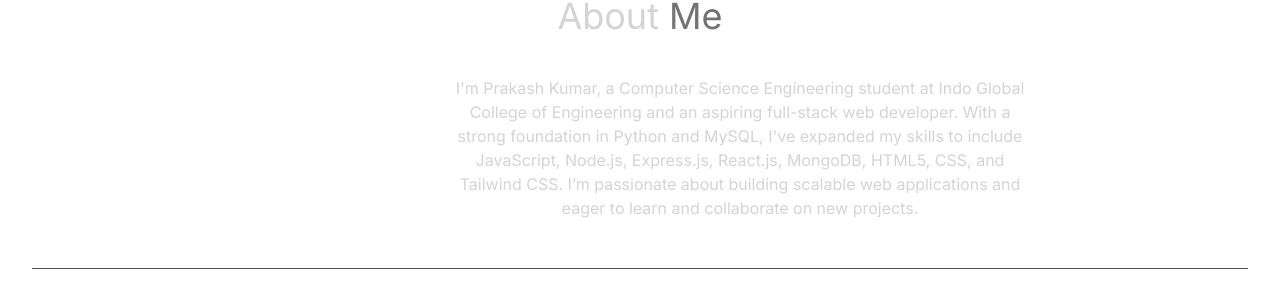
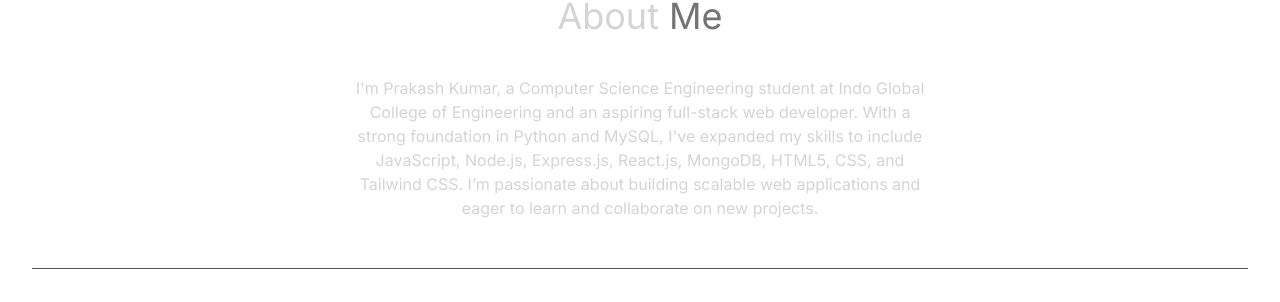
Before and after one commit to spam-prakash/portfolio, a React (Vite) app: page / in a window 1280 px wide. Shown: the part 821-1123 px from the top of the page. Built offline with nearby package versions, Linux system fonts and the light colour scheme.

Commit message:
About Moved

```diff
--- a/src/components/About.jsx
+++ b/src/components/About.jsx
@@ -19,7 +19,7 @@ export class About extends Component {
 
           <div className="w-full lg:w-1/2 items-center">
             <motion.div
-              whileInView={{ opacity: 1, x: 100 }}
+              whileInView={{ opacity: 1, x: 0 }}
               initial={{ opacity: 0, x: 100 }}
               transition={{ delay: 0.2, duration: 0.6 }}
               className="flex justify-center text-center"
```
